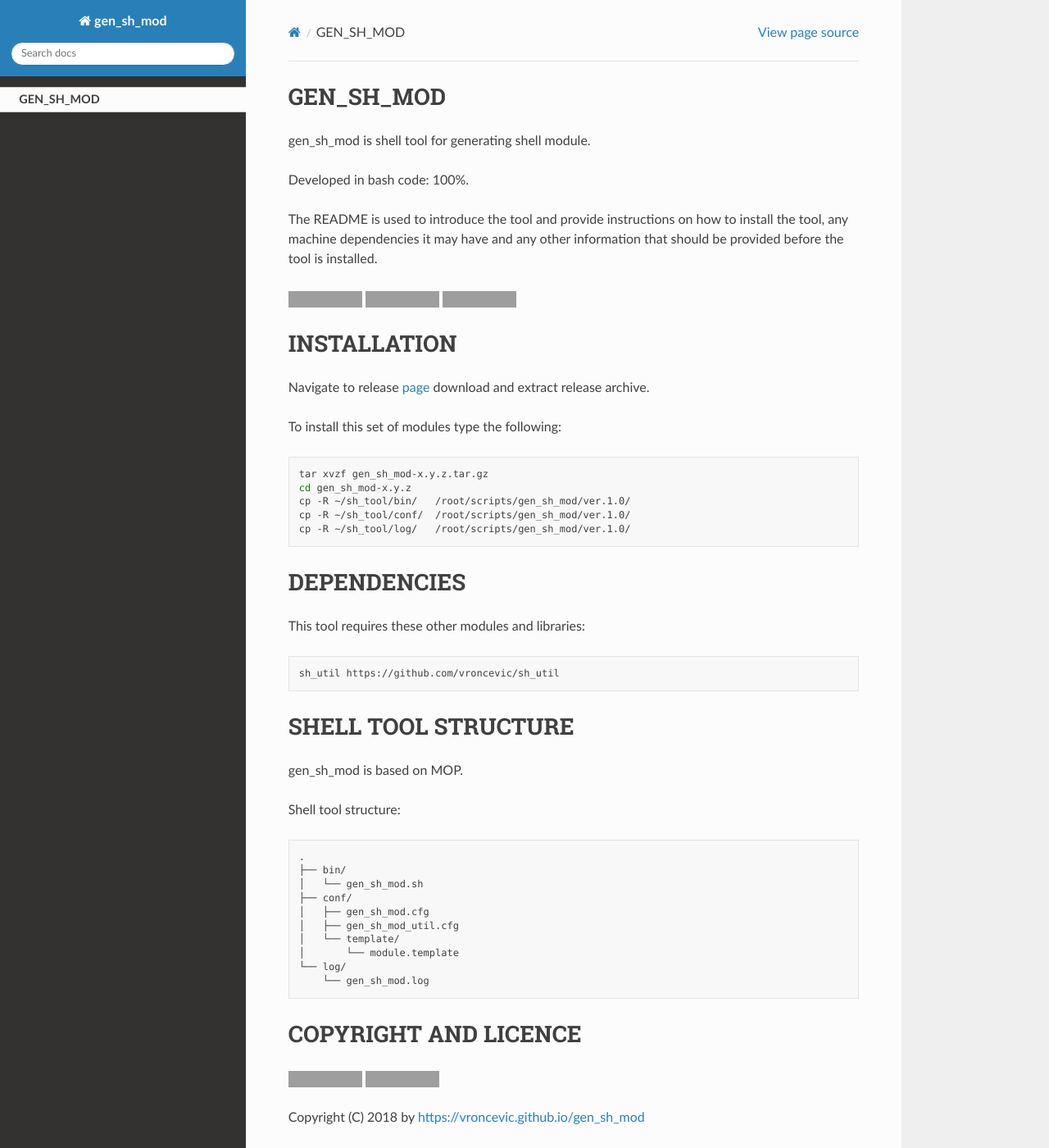
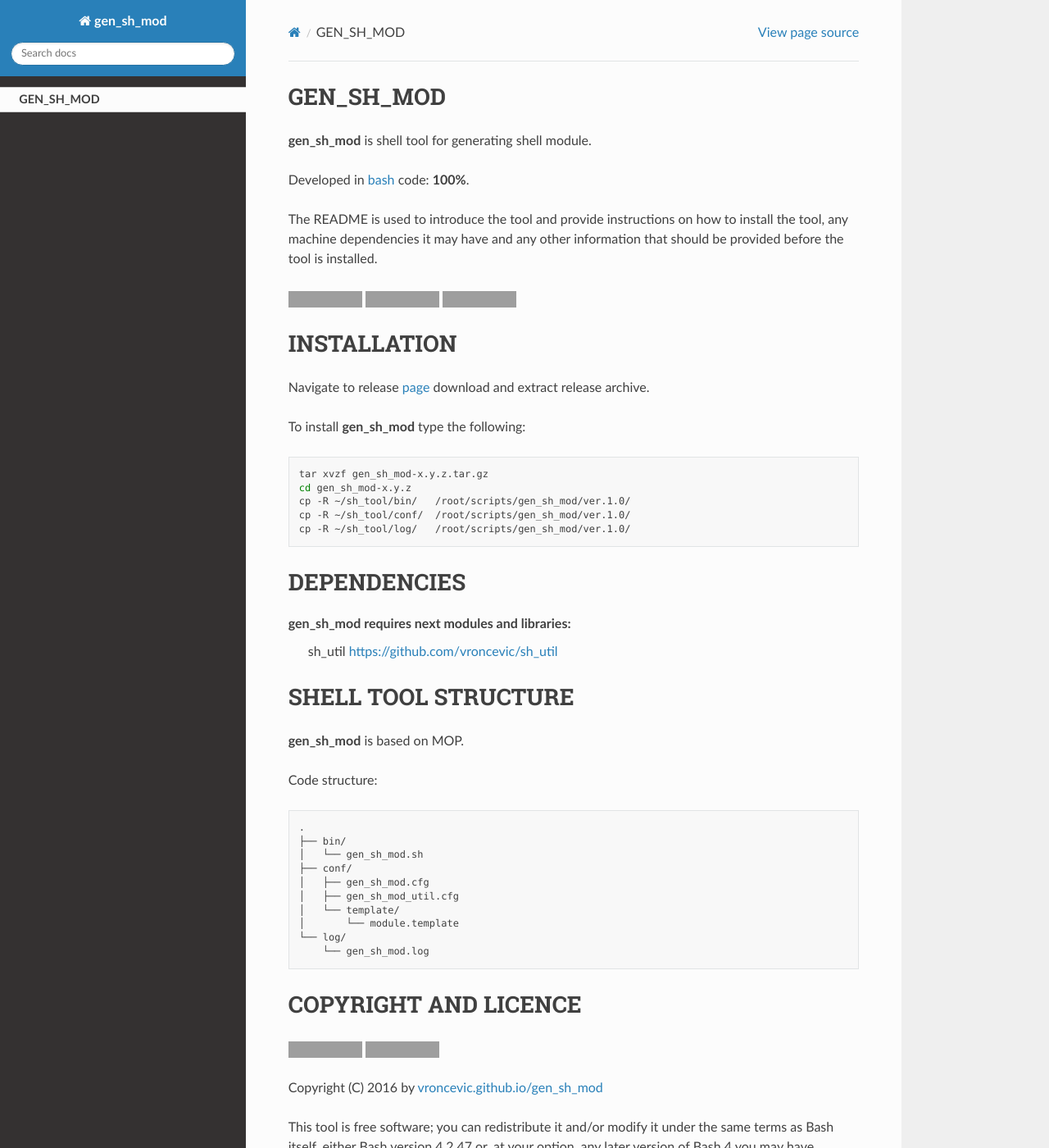
Before and after one commit to vroncevic/gen_sh_mod, a Sphinx documentation site: the page built from docs/source/index.rst, in a window 1280 px wide and 1400 px high. Shown: the whole window at 82% size. Built offline with Sphinx 7.4.7 and the Read the Docs theme 2.0.0, drawn with Linux system fonts in a browser that asks for light colours; grey boxes are pictures that could not be loaded.

Commit message:
[gen_sh_mod] Updated Dockerfile, docs

```diff
--- a/docs/source/index.rst
+++ b/docs/source/index.rst
@@ -6,10 +6,9 @@
 
  self
 
+**gen_sh_mod** is shell tool for generating shell module.
 
-gen_sh_mod is shell tool for generating shell module.
-
-Developed in bash code: 100%.
+Developed in `bash <https://en.wikipedia.org/wiki/Bash_(Unix_shell)>`_ code: **100%**.
 
 The README is used to introduce the tool and provide instructions on
 how to install the tool, any machine dependencies it may have and any
@@ -28,11 +27,12 @@
 
 INSTALLATION
 -------------
+
 Navigate to release `page`_ download and extract release archive.
 
 .. _page: https://github.com/vroncevic/gen_sh_mod/releases
 
-To install this set of modules type the following:
+To install **gen_sh_mod** type the following:
 
 .. code-block:: bash
 
@@ -44,17 +44,16 @@
 
 DEPENDENCIES
 -------------
-This tool requires these other modules and libraries:
 
-.. code-block:: bash
-
-   sh_util https://github.com/vroncevic/sh_util
+**gen_sh_mod** requires next modules and libraries:
+    sh_util `https://github.com/vroncevic/sh_util <https://github.com/vroncevic/sh_util>`_
 
 SHELL TOOL STRUCTURE
 ---------------------
-gen_sh_mod is based on MOP.
 
-Shell tool structure:
+**gen_sh_mod** is based on MOP.
+
+Code structure:
 
 .. code-block:: bash
 
@@ -80,7 +79,7 @@
 .. |License: Apache 2.0| image:: https://img.shields.io/badge/License-Apache%202.0-blue.svg
    :target: https://opensource.org/licenses/Apache-2.0
 
-Copyright (C) 2018 by https://vroncevic.github.io/gen_sh_mod
+Copyright (C) 2016 by `vroncevic.github.io/gen_sh_mod <https://vroncevic.github.io/gen_sh_mod>`_
 
 This tool is free software; you can redistribute it and/or modify it
 under the same terms as Bash itself, either Bash version 4.2.47 or,
```
Also changed, not shown: README.md (+15 -16 lines), 6 other files.
